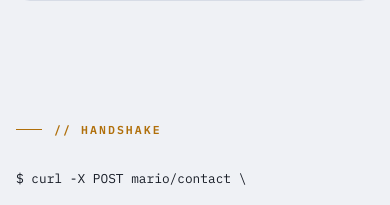
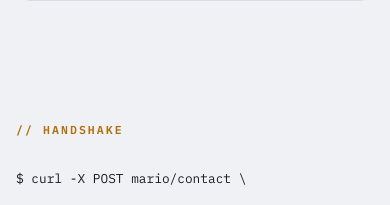
Before and after one commit to Mariomedhat899/Mario-s-Portfolio, an Angular app: page / in a window 390 px wide. Shown: the part 4731-4936 px from the top of the page. Built offline with nearby package versions, Linux system fonts and the light colour scheme.

Commit message:
Contact: smaller email, plain section header, clickable phone

```diff
--- a/src/app/components/contact/contact.component.html
+++ b/src/app/components/contact/contact.component.html
@@ -1,6 +1,6 @@
 <section class="block contact" id="contact" style="padding-top:20px">
   <div class="wrap">
-    <div class="eyebrow reveal">// handshake</div>
+    <div class="eyebrow reveal contact-eyebrow">// handshake</div>
     <div style="margin-top:30px" class="reveal">
       <span class="t-dim mono" style="font-size:.8rem;display:block;margin-bottom:14px">$ curl -X POST mario/contact \</span>
       <a class="mail-link" href="mailto:mariomedhat899@gmail.com">mariomedhat899<wbr>@gmail.com</a>
@@ -17,9 +17,9 @@
       <a class="c-cell" href="https://www.linkedin.com/in/mario-medhat-263853393" target="_blank" rel="noopener">
         <div class="k">linkedin</div><div class="v">/in/mario-medhat-263853393 ↗</div>
       </a>
-      <div class="c-cell">
+      <a class="c-cell" href="tel:+201030245628">
         <div class="k">phone</div><div class="v">+20 103 024 5628</div>
-      </div>
+      </a>
       <div class="c-cell">
         <div class="k">location</div><div class="v">Egypt · open to remote</div>
       </div>
--- a/src/app/components/contact/contact.component.scss
+++ b/src/app/components/contact/contact.component.scss
@@ -2,7 +2,7 @@
 
 .mail-link {
   font-family: "Archivo", sans-serif; font-stretch: 114%; font-weight: 800;
-  font-size: clamp(1.7rem, 5.4vw, 3.6rem); letter-spacing: -.01em; line-height: 1.15;
+  font-size: clamp(1.2rem, 3.6vw, 2.4rem); letter-spacing: -.01em; line-height: 1.15;
   display: inline-block; position: relative; word-break: break-all;
   transition: color .3s; text-decoration: none; color: var(--text);
 }
--- a/src/styles.scss
+++ b/src/styles.scss
@@ -157,6 +157,10 @@ h1, h2, h3 {
   width: 26px;
   height: 1px;
   background: var(--accent);
+}
+
+.contact-eyebrow::before {
+  display: none;
 }
 
 /* Respect reduced motion */
```
